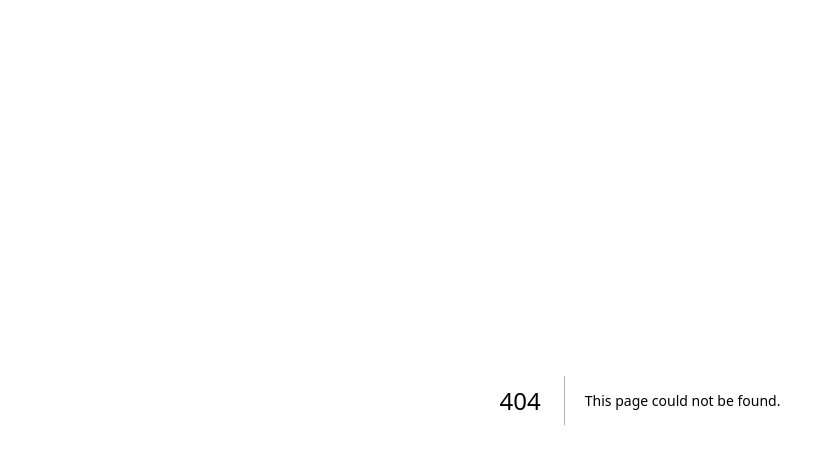
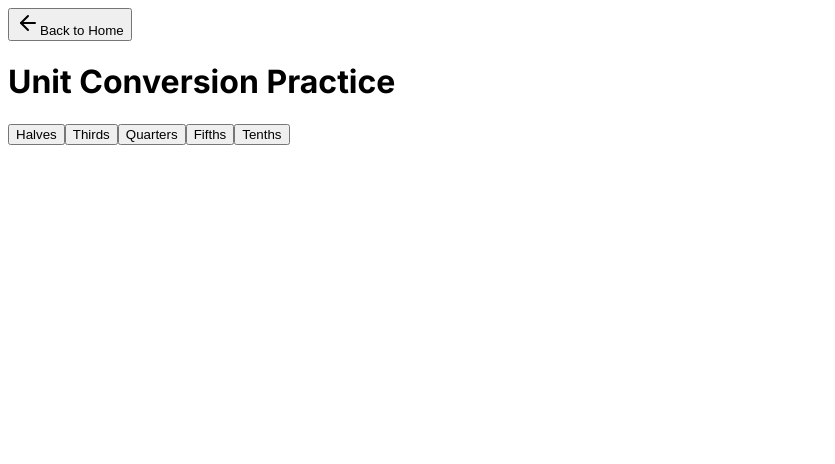
Before and after one commit to imoralesdev/imoralesdev-wk, a Next.js app: page /fractions in a window 1280 px wide. Before the commit this address had no page. Shown: the top 464 px of the page, without its empty margins (0-835 px from the left). Built offline with nearby package versions, Linux system fonts and the light colour scheme.

Commit message:
adding common fraction

```diff
--- /dev/null
+++ b/app/fractions/page.js
@@ -0,0 +1,12 @@
+'use client'
+
+import ConversionDrills from '../../components/conversion-drills';
+import { fractionGroups } from '../../data/fraction-drills';
+
+export default function FractionPracticePage() {
+  return (
+    <main className="min-h-screen bg-gray-50">
+      <ConversionDrills conversionGroups={fractionGroups} />
+    </main>
+  );
+}
--- /dev/null
+++ b/data/fraction-drills.js
@@ -0,0 +1,135 @@
+export const fractionGroups = [
+    {
+      title: "Halves",
+      conversions: [
+        {
+          question: "1/2 as a percentage is:",
+          answer: "50%",
+          options: ["25%", "50%", "75%", "100%"],
+          tip: "Half of something is 50%"
+        },
+        {
+          question: "2/2 as a percentage is:",
+          answer: "100%",
+          options: ["50%", "75%", "90%", "100%"],
+          tip: "Two halves make a whole (100%)"
+        }
+      ]
+    },
+    {
+      title: "Thirds",
+      conversions: [
+        {
+          question: "1/3 as a percentage is:",
+          answer: "33%",
+          options: ["25%", "33%", "40%", "50%"],
+          tip: "One third is slightly more than 30%"
+        },
+        {
+          question: "2/3 as a percentage is:",
+          answer: "67%",
+          options: ["50%", "60%", "67%", "75%"],
+          tip: "Two thirds is slightly more than 65%"
+        },
+        {
+          question: "3/3 as a percentage is:",
+          answer: "100%",
+          options: ["75%", "80%", "90%", "100%"],
+          tip: "Three thirds make a whole (100%)"
+        }
+      ]
+    },
+    {
+      title: "Quarters",
+      conversions: [
+        {
+          question: "1/4 as a percentage is:",
+          answer: "25%",
+          options: ["20%", "25%", "30%", "33%"],
+          tip: "One quarter is 25 cents in a dollar"
+        },
+        {
+          question: "2/4 as a percentage is:",
+          answer: "50%",
+          options: ["40%", "45%", "50%", "55%"],
+          tip: "Two quarters is the same as one half (50%)"
+        },
+        {
+          question: "3/4 as a percentage is:",
+          answer: "75%",
+          options: ["65%", "70%", "75%", "80%"],
+          tip: "Three quarters is 75 cents in a dollar"
+        },
+        {
+          question: "4/4 as a percentage is:",
+          answer: "100%",
+          options: ["75%", "80%", "90%", "100%"],
+          tip: "Four quarters make a whole (100%)"
+        }
+      ]
+    },
+    {
+      title: "Fifths",
+      conversions: [
+        {
+          question: "1/5 as a percentage is:",
+          answer: "20%",
+          options: ["10%", "15%", "20%", "25%"],
+          tip: "Each fifth is 20% (5 × 20 = 100)"
+        },
+        {
+          question: "2/5 as a percentage is:",
+          answer: "40%",
+          options: ["30%", "35%", "40%", "45%"],
+          tip: "Two fifths is double 20%"
+        },
+        {
+          question: "3/5 as a percentage is:",
+          answer: "60%",
+          options: ["45%", "50%", "55%", "60%"],
+          tip: "Three fifths is triple 20%"
+        },
+        {
+          question: "4/5 as a percentage is:",
+          answer: "80%",
+          options: ["65%", "70%", "75%", "80%"],
+          tip: "Four fifths is 20% less than whole"
+        }
+      ]
+    },
+    {
+      title: "Tenths",
+      conversions: [
+        {
+          question: "1/10 as a percentage is:",
+          answer: "10%",
+          options: ["5%", "10%", "15%", "20%"],
+          tip: "Each tenth is 10% (10 × 10 = 100)"
+        },
+        {
+          question: "3/10 as a percentage is:",
+          answer: "30%",
+          options: ["20%", "25%", "30%", "35%"],
+          tip: "Three tenths is triple 10%"
+        },
+        {
+          question: "5/10 as a percentage is:",
+          answer: "50%",
+          options: ["40%", "45%", "50%", "55%"],
+          tip: "Five tenths is the same as one half"
+        },
+        {
+          question: "7/10 as a percentage is:",
+          answer: "70%",
+          options: ["60%", "65%", "70%", "75%"],
+          tip: "Seven tenths is 70%"
+        },
+        {
+          question: "9/10 as a percentage is:",
+          answer: "90%",
+          options: ["80%", "85%", "90%", "95%"],
+          tip: "Nine tenths is 10% less than whole"
+        }
+      ]
+    }
+  ];
```
Also changed, not shown: app/page.js (+19 -1 lines).
